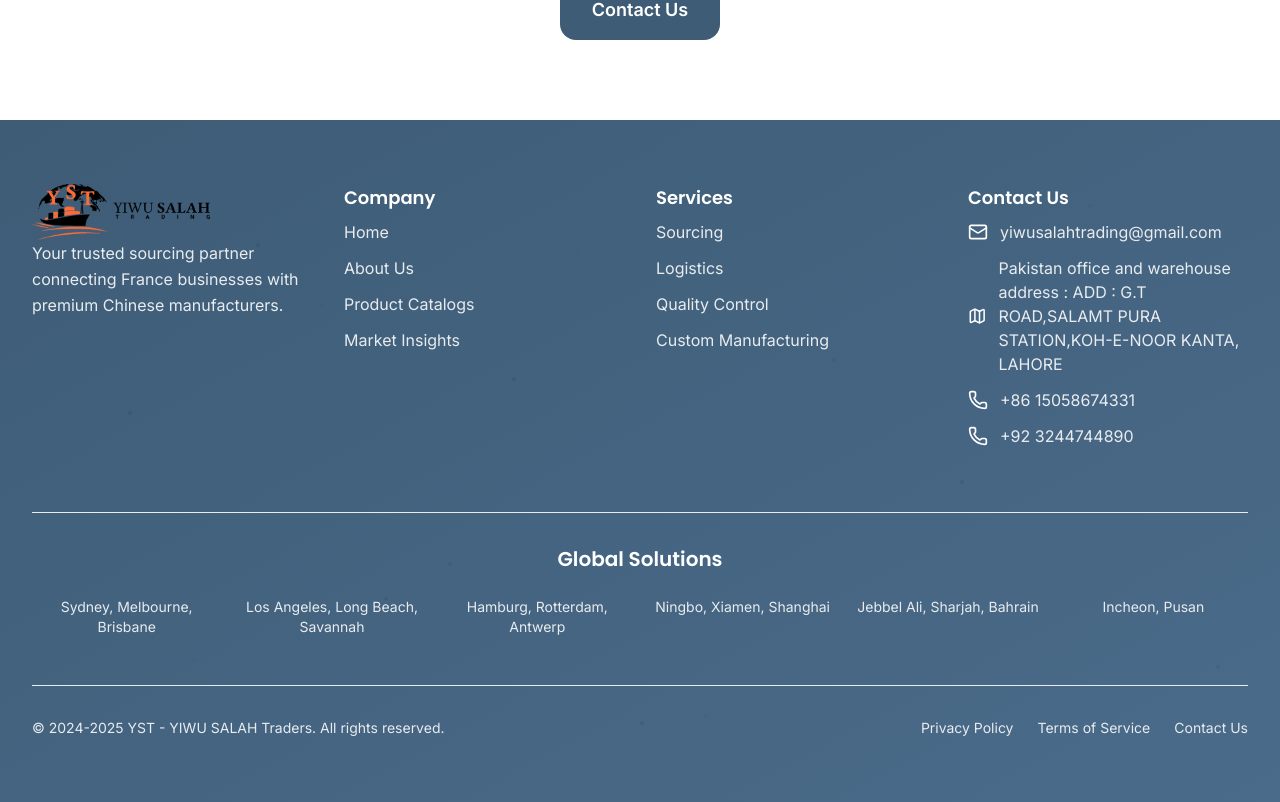
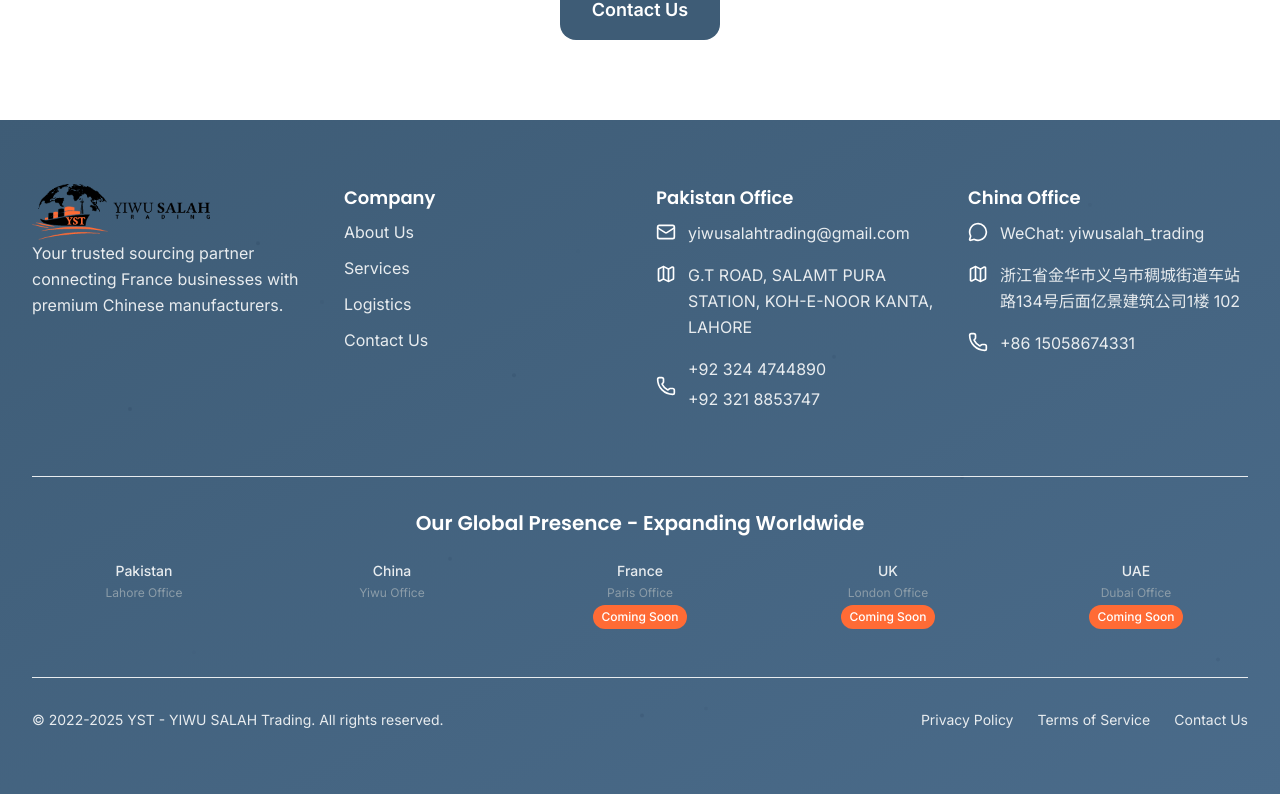
Before and after one commit to SufyanFarooq/ocen-site, a Next.js app: page /faqs in a window 1280 px wide. Shown: the part 1873-2675 px from the top of the page. Built offline with nearby package versions, Linux system fonts and the light colour scheme.

Commit message:
new changings updated

```diff
--- a/app/contact/page.tsx
+++ b/app/contact/page.tsx
@@ -6,6 +6,7 @@
 import Navbar from '@/components/Navbar'
 import Footer from '@/components/Footer'
 import { Mail, MapPin, Phone, Send, CheckCircle } from 'lucide-react'
+import emailjs from '@emailjs/browser'
 
 export default function Contact() {
   const [formData, setFormData] = useState({
@@ -17,6 +18,7 @@
   })
   const [isSubmitted, setIsSubmitted] = useState(false)
   const [isSubmitting, setIsSubmitting] = useState(false)
+  const [submitError, setSubmitError] = useState('')
 
   const [ref, inView] = useInView({
     triggerOnce: true,
@@ -26,13 +28,37 @@
   const handleSubmit = async (e: React.FormEvent) => {
     e.preventDefault()
     setIsSubmitting(true)
+    setSubmitError('')
 
-    // Simulate form submission
-    await new Promise(resolve => setTimeout(resolve, 2000))
+    try {
+      // EmailJS configuration - Replace these with your actual EmailJS credentials
+      const serviceId = process.env.NEXT_PUBLIC_EMAILJS_SERVICE_ID || 'service_8stgp5e'
+      const templateId = process.env.NEXT_PUBLIC_EMAILJS_TEMPLATE_ID || 'template_kzf1tbj'
+      const publicKey = process.env.NEXT_PUBLIC_EMAILJS_PUBLIC_KEY || 'wFB_yeclDFKqNOqA0'
 
-    setIsSubmitted(true)
-    setIsSubmitting(false)
-    setFormData({ name: '', company: '', email: '', phone: '', query: '' })
+      // Initialize EmailJS
+      emailjs.init(publicKey)
+
+      // Send email
+      const result = await emailjs.send(serviceId, templateId, {
+        from_name: formData.name,
+        from_email: formData.email,
+        company: formData.company,
+        phone: formData.phone,
+        message: formData.query,
+        to_email: 'yiwusalahtrading@gmail.com',
+        reply_to: formData.email
+      })
+
+      console.log('Email sent successfully:', result.text)
+      setIsSubmitted(true)
+      setFormData({ name: '', company: '', email: '', phone: '', query: '' })
+    } catch (error) {
+      console.error('Error sending email:', error)
+      setSubmitError('Failed to send message. Please try again or contact us directly at yiwusalahtrading@gmail.com')
+    } finally {
+      setIsSubmitting(false)
+    }
   }
 
   const handleChange = (e: React.ChangeEvent<HTMLInputElement | HTMLTextAreaElement>) => {
@@ -244,6 +270,13 @@
                     />
                   </div>
 
+                  {/* Error Message */}
+                  {submitError && (
+                    <div className="bg-red-50 border border-red-200 rounded-lg p-4">
+                      <p className="text-red-600 text-sm">{submitError}</p>
+                    </div>
+                  )}
+
                   <button
                     type="submit"
                     disabled={isSubmitting}
@@ -290,10 +323,20 @@
                         <h3 className="text-lg font-semibold text-deep-800 mb-1">
                           {info.title}
                         </h3>
-                        <p className="text-ocean-600 font-medium mb-1">
-                          {info.value}
-
-                        </p>
+                        {info.title === 'Address' ? (
+                          <a
+                            href="https://google.com/maps?q=31.588624954223633,74.41537475585938&z=17&hl=en"
+                            target="_blank"
+                            rel="noopener noreferrer"
+                            className="text-ocean-600 font-medium mb-1 hover:text-ocean-700 transition-colors duration-200 cursor-pointer"
+                          >
+                            {info.value}
+                          </a>
+                        ) : (
+                          <p className="text-ocean-600 font-medium mb-1">
+                            {info.value}
+                          </p>
+                        )}
                         <p className="text-deep-600 text-sm">
                           {info.description}
                         </p>
--- a/app/layout.tsx
+++ b/app/layout.tsx
@@ -1,6 +1,7 @@
 import type { Metadata } from 'next'
 import { Inter, Poppins } from 'next/font/google'
 import './globals.css'
+import WhatsAppButton from '@/components/WhatsAppButton'
 
 const inter = Inter({
   subsets: ['latin'],
@@ -63,6 +64,7 @@
         suppressHydrationWarning={true}
       >
         {children}
+        <WhatsAppButton />
       </body>
     </html>
   )
--- a/app/why-choose-us/page.tsx
+++ b/app/why-choose-us/page.tsx
@@ -51,7 +51,7 @@
   const whyChoose = [
     { icon: '💰', title: 'No Flat Fee', description: "If your total order cost is more than $2500, we don't charge any flat fees.", image: '/choose-us/no-flat-fee.jpg' },
     { icon: '📦', title: 'No MOQ', description: 'No minimum order limit, start small before scaling.', image: '/choose-us/no-moq.jpg' },
-    { icon: '🇦🇺', title: 'France Company', description: 'Local payment, communication, and accountability.', image: '/choose-us/australian-company.jpg' },
+    // { icon: '🇦🇺', title: 'France Company', description: 'Local payment, communication, and accountability.', image: '/choose-us/australian-company.jpg' },
     { icon: '📋', title: 'Free Quote', description: 'Get a free estimate for your product inquiry.', image: '/choose-us/free-quote.jpg' },
   ];
 
@@ -217,7 +217,7 @@
             Why <span className="text-[#6C7A89]">choose us</span>?
           </motion.h2>
 
-          <div className="grid grid-cols-1 md:grid-cols-2 lg:grid-cols-4 gap-8">
+          <div className="grid grid-cols-1 md:grid-cols-2 lg:grid-cols-3 gap-8 max-w-5xl mx-auto">
             {whyChoose.map((item) => (
               <motion.article
                 key={item.title}
@@ -239,7 +239,6 @@
                   <p className="mt-2 text-sm text-[#6C7A89] font-inter">{item.description}</p>
                 </div>
 
-                {/* hover reveal mini-case */}
                 <div className="absolute inset-0 bg-gradient-to-t from-black/70 via-black/30 to-transparent opacity-0 group-hover:opacity-100 transition">
                   <div className="absolute bottom-6 left-6 right-6 text-white text-sm">
                     <div className="font-semibold mb-1">Example</div>
--- a/components/Footer.tsx
+++ b/components/Footer.tsx
@@ -3,27 +3,15 @@
 import { motion } from 'framer-motion'
 import Link from 'next/link'
 import Image from 'next/image'
-import { Mail, MapPin, Phone, Ship, Globe, TrendingUp, Map } from 'lucide-react'
+import { Mail, MapPin, Phone, Ship, Globe, TrendingUp, Map, MessageCircle } from 'lucide-react'
 
 const Footer = () => {
   const footerLinks = {
     company: [
-      { name: 'Home', href: '/' },
       { name: 'About Us', href: '/about' },
-      { name: 'Product Catalogs', href: '/products' },
-      { name: 'Market Insights', href: '/insights' },
-    ],
-    services: [
-      { name: 'Sourcing', href: '/services/sourcing' },
-      { name: 'Logistics', href: '/services/logistics' },
-      { name: 'Quality Control', href: '/services/quality' },
-      { name: 'Custom Manufacturing', href: '/services/manufacturing' },
-    ],
-    resources: [
-      { name: 'Sourcing Tips', href: '/tips' },
-      { name: 'Import Guide', href: '/guide' },
-      { name: 'Blog', href: '/blog' },
-      { name: 'Case Studies', href: '/case-studies' },
+      { name: 'Services', href: '/services' },
+      { name: 'Logistics', href: '/logistics' },
+      { name: 'Contact Us', href: '/contact' },
     ],
   }
 
@@ -89,7 +77,7 @@
                 className="w-40 object-contain mb-2"
               /> */}
               <Image
-                src="/logo-two.png"
+                src="/logo-one.png"
                 alt="YST - YIWU SALAH Traders Logo"
                 width={190}
                 height={120}
@@ -123,65 +111,61 @@
             </ul>
           </motion.div>
 
-          {/* Services Links */}
+
+          {/* Pakistan Office */}
           <motion.div
             initial={{ opacity: 0, y: 20 }}
             whileInView={{ opacity: 1, y: 0 }}
             transition={{ duration: 0.6, delay: 0.2 }}
           >
-            <h3 className="text-lg font-semibold mb-2 text-white">Services</h3>
-            <ul className="space-y-3">
-              {footerLinks.services.map((link) => (
-                <li key={link.name}>
-                  <Link
-                    href={link.href}
-                    className="text-[#E8ECEF] hover:text-[var(--primary)] transition-colors duration-200"
-                  >
-                    {link.name}
-                  </Link>
-                </li>
-              ))}
-            </ul>
+            <h3 className="text-lg font-semibold mb-2 text-white">Pakistan Office</h3>
+            <div className="space-y-4">
+              <div className="flex items-start space-x-3 text-[#E8ECEF]">
+                <Mail className="h-5 w-5 text-white flex-shrink-0 mt-0.5" />
+                <span className="leading-relaxed">yiwusalahtrading@gmail.com</span>
+              </div>
+              <div className="flex items-start space-x-3 text-[#E8ECEF]">
+                <Map className="h-5 w-5 text-white flex-shrink-0 mt-0.5" />
+                <a
+                  href="https://google.com/maps?q=31.588624954223633,74.41537475585938&z=17&hl=en"
+                  target="_blank"
+                  rel="noopener noreferrer"
+                  className="leading-relaxed hover:text-[var(--primary)] transition-colors duration-200 cursor-pointer"
+                >
+                  G.T ROAD, SALAMT PURA STATION, KOH-E-NOOR KANTA, LAHORE
+                </a>
+              </div>
+              <div className="flex items-start space-x-3 text-[#E8ECEF]">
+                <Phone className="h-5 w-5 text-white flex-shrink-0 mt-5" />
+                <div className="flex flex-col space-y-1">
+                  <span className="leading-relaxed">+92 324 4744890</span>
+                  <span className="leading-relaxed">+92 321 8853747</span>
+                </div>
+              </div>
+            </div>
           </motion.div>
 
-          {/* Resources Links */}
+          {/* China Office */}
           <motion.div
             initial={{ opacity: 0, y: 20 }}
             whileInView={{ opacity: 1, y: 0 }}
             transition={{ duration: 0.6, delay: 0.3 }}
           >
-            <h3 className="text-lg font-semibold mb-2 text-white">Contact Us</h3>
-            <ul className="space-y-3">
-              {/* {footerLinks.resources.map((link) => (
-                <li key={link.name}>
-                  <Link
-                    href={link.href}
-                    className="text-[#E8ECEF] hover:text-[var(--primary)] transition-colors duration-200"
-                  >
-                    {link.name}
-                  </Link>
-                </li>
-              ))} */}
-
-              <div className="space-y-3">
-                <div className="flex items-center space-x-3 text-[#E8ECEF]">
-                  <Mail className="h-5 text-white w-5" />
-                  <span>yiwusalahtrading@gmail.com</span>
-                </div>
-                <div className="flex items-center space-x-3 text-[#E8ECEF]">
-                  <Map className="h-5 wid_map text-white" style={{width: '4rem'}}/>
-                  <span>Pakistan office and warehouse address : ADD : G.T ROAD,SALAMT PURA STATION,KOH-E-NOOR KANTA, LAHORE </span>
-                </div>
-                <div className="flex items-center space-x-3 text-[#E8ECEF]">
-                  <Phone className="h-5 w-5 text-white" />
-                  <span>+86 15058674331</span>
-                </div>
-                <div className="flex items-center space-x-3 text-[#E8ECEF]">
-                  <Phone className="h-5 w-5 text-white" />
-                  <span>+92 3244744890</span>
-                </div>
+            <h3 className="text-lg font-semibold mb-2 text-white">China Office</h3>
+            <div className="space-y-4">
+              <div className="flex items-start space-x-3 text-[#E8ECEF]">
+                <MessageCircle className="h-5 w-5 text-white flex-shrink-0 mt-0.5" />
+                <span className="leading-relaxed">WeChat: yiwusalah_trading</span>
               </div>
-            </ul>
+              <div className="flex items-start space-x-3 text-[#E8ECEF]">
+                <Map className="h-5 w-5 text-white flex-shrink-0 mt-0.5" />
+                <span className="leading-relaxed">浙江省金华市义乌市稠城街道车站路134号后面亿景建筑公司1楼 102</span>
+              </div>
+              <div className="flex items-start space-x-3 text-[#E8ECEF]">
+                <Phone className="h-5 w-5 text-white flex-shrink-0 mt-0.5" />
+                <span className="leading-relaxed">+86 15058674331</span>
+              </div>
+            </div>
           </motion.div>
         </div>
 
@@ -193,21 +177,41 @@
           className="mt-16 pt-8 border-t border-[#E8ECEF]"
         >
           <h3 className="text-xl font-semibold mb-6 text-white text-center">
-            Global Solutions
+            Our Global Presence - Expanding Worldwide
           </h3>
-          <div className="grid grid-cols-2 md:grid-cols-4 lg:grid-cols-6 gap-4 text-sm">
-            {[
-              'Sydney, Melbourne, Brisbane',
-              'Los Angeles, Long Beach, Savannah',
-              'Hamburg, Rotterdam, Antwerp',
-              'Ningbo, Xiamen, Shanghai',
-              'Jebbel Ali, Sharjah, Bahrain',
-              'Incheon, Pusan',
-            ].map((location, index) => (
-              <div key={index} className="text-[#E8ECEF] text-center">
-                {location}
-              </div>
-            ))}
+          <div className="grid grid-cols-2 md:grid-cols-3 lg:grid-cols-5 gap-6 text-sm">
+            {/* Current Offices */}
+            <div className="text-center">
+              <div className="text-[#E8ECEF] font-medium mb-1">Pakistan</div>
+              <div className="text-[#8B9CA8] text-xs">Lahore Office</div>
+            </div>
+            <div className="text-center">
+              <div className="text-[#E8ECEF] font-medium mb-1">China</div>
+              <div className="text-[#8B9CA8] text-xs">Yiwu Office</div>
+            </div>
+
+            {/* Coming Soon Offices */}
+            <div className="text-center">
+              <div className="text-[#E8ECEF] font-medium mb-1">France</div>
+              <div className="text-[#8B9CA8] text-xs mb-1">Paris Office</div>
+              <span className="inline-block bg-[#FF6B35] text-white text-xs px-2 py-1 rounded-full font-medium">
+                Coming Soon
+              </span>
+            </div>
+            <div className="text-center">
+              <div className="text-[#E8ECEF] font-medium mb-1">UK</div>
+              <div className="text-[#8B9CA8] text-xs mb-1">London Office</div>
+              <span className="inline-block bg-[#FF6B35] text-white text-xs px-2 py-1 rounded-full font-medium">
+                Coming Soon
+              </span>
+            </div>
+            <div className="text-center">
+              <div className="text-[#E8ECEF] font-medium mb-1">UAE</div>
+              <div className="text-[#8B9CA8] text-xs mb-1">Dubai Office</div>
+              <span className="inline-block bg-[#FF6B35] text-white text-xs px-2 py-1 rounded-full font-medium">
+                Coming Soon
+              </span>
+            </div>
           </div>
         </motion.div>
 
@@ -219,7 +223,7 @@
           className="mt-12 pt-8 border-t border-[#E8ECEF] flex flex-col md:flex-row justify-between items-center"
         >
           <div className="text-center text-[#E8ECEF] text-sm">
-            © 2024-2025 YST - YIWU SALAH Traders. All rights reserved.
+            © 2022-2025 YST - YIWU SALAH Trading. All rights reserved.
           </div>
           <div className="flex space-x-6 mt-4 md:mt-0">
             <Link href="/privacy" className="text-[#E8ECEF] hover:text-[var(--primary)] text-sm">
--- a/components/Navbar.tsx
+++ b/components/Navbar.tsx
@@ -46,7 +46,7 @@
             <Link href="/">
               <div className="relative">
                 <Image
-                  src="/logo-two.png"
+                  src="/logo-one.png"
                   alt="YST - YIWU SALAH Traders Logo"
                   width={190}
                   height={120}
--- /dev/null
+++ b/components/WhatsAppButton.tsx
@@ -0,0 +1,36 @@
+'use client'
+
+import { motion } from 'framer-motion'
+import { MessageCircle } from 'lucide-react'
+
+const WhatsAppButton = () => {
+  const phoneNumber = '+923244744890' // Remove spaces and special characters for WhatsApp link
+  const message = 'Hello! I would like to know more about your sourcing services.'
+
+  const handleWhatsAppClick = () => {
+    const whatsappUrl = `https://wa.me/${phoneNumber}?text=${encodeURIComponent(message)}`
+    window.open(whatsappUrl, '_blank')
+  }
+
+  return (
+    <motion.button
+      onClick={handleWhatsAppClick}
+      className="fixed bottom-6 right-6 z-50 bg-green-500 hover:bg-green-600 text-white p-4 rounded-full shadow-lg hover:shadow-xl transition-all duration-300 group"
+      whileHover={{ scale: 1.1 }}
+      whileTap={{ scale: 0.95 }}
+      initial={{ opacity: 0, scale: 0 }}
+      animate={{ opacity: 1, scale: 1 }}
+      transition={{ delay: 1 }}
+    >
+      <MessageCircle className="h-6 w-6" />
+
+      {/* Tooltip */}
+      <div className="absolute right-full mr-3 top-1/2 transform -translate-y-1/2 bg-gray-800 text-white text-sm px-3 py-2 rounded-lg opacity-0 group-hover:opacity-100 transition-opacity duration-300 whitespace-nowrap">
+        Chat with us on WhatsApp
+        <div className="absolute left-full top-1/2 transform -translate-y-1/2 border-4 border-transparent border-l-gray-800"></div>
+      </div>
+    </motion.button>
+  )
+}
+
+export default WhatsAppButton
--- a/package.json
+++ b/package.json
@@ -9,6 +9,7 @@
     "lint": "next lint"
   },
   "dependencies": {
+    "@emailjs/browser": "^4.4.1",
     "framer-motion": "^12.23.12",
     "lucide-react": "^0.537.0",
     "next": "^15.4.6",
```
Also changed, not shown: 2 other files (tests, documents, lock files or other folders).
